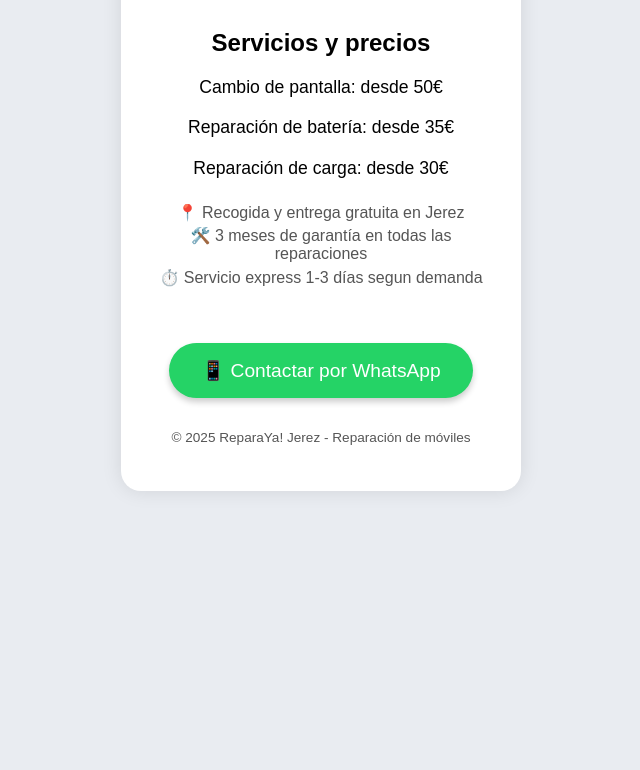
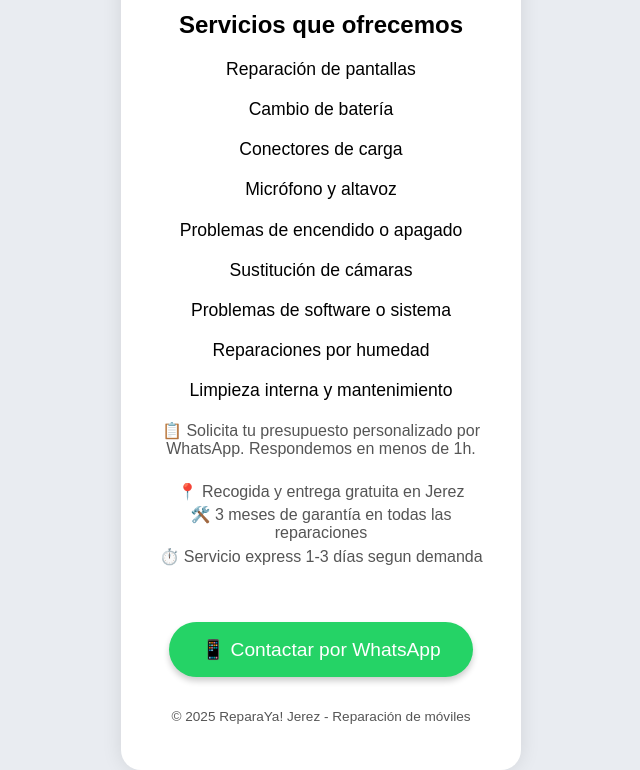
Before and after one commit to Xoorla/reparaweb, a plain HTML site: page index.html in a window 1280 px wide. Shown: the part 259-1029 px from the top of the page, without its empty margins (319-959 px from the left). Before the commit the page ends 800 px from the top, so only its background shows below. Drawn offline with Linux system fonts and the light colour scheme.

Commit message:
ReparaYa! Web 2.0
Actualizacion de la web, con contenido mas claro y fomentando el contacto del cliente hacia la reparacion

```diff
--- a/index.html
+++ b/index.html
@@ -87,12 +87,19 @@
     <p>Servicio rápido y profesional</p>
 
     <div class="servicios">
-      <h2>Servicios y precios</h2>
-       <ul>
-  <li>Cambio de pantalla: desde 50€</li>
-  <li>Reparación de batería: desde 35€</li>
-  <li>Reparación de carga: desde 30€</li>
+      <h2>Servicios que ofrecemos</h2>
+  <ul>
+    <li>Reparación de pantallas</li>
+    <li>Cambio de batería</li>
+    <li>Conectores de carga</li>
+    <li>Micrófono y altavoz</li>
+    <li>Problemas de encendido o apagado</li>
+    <li>Sustitución de cámaras</li>
+    <li>Problemas de software o sistema</li>
+    <li>Reparaciones por humedad</li>
+    <li>Limpieza interna y mantenimiento</li>
 </ul>
+ <p style="margin-top: 1rem;">📋 Solicita tu presupuesto personalizado por WhatsApp. Respondemos en menos de 1h.</p>
 <div style="margin-top: 1.5rem; font-size: 1rem; color: #444;">
   <p style="margin: 0.3rem 0;">📍 Recogida y entrega gratuita en Jerez</p>
   <p style="margin: 0.3rem 0;">🛠️ 3 meses de garantía en todas las reparaciones</p>
```
